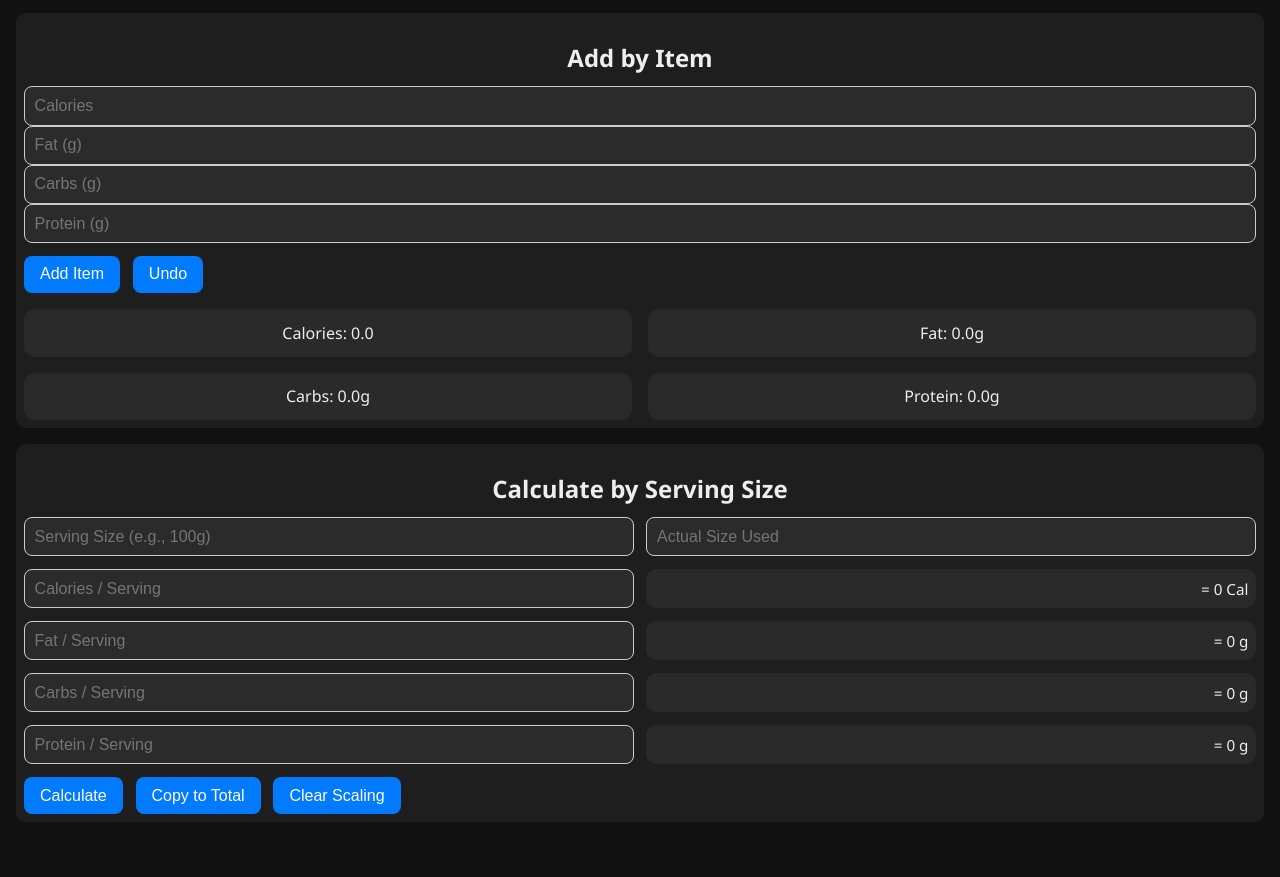
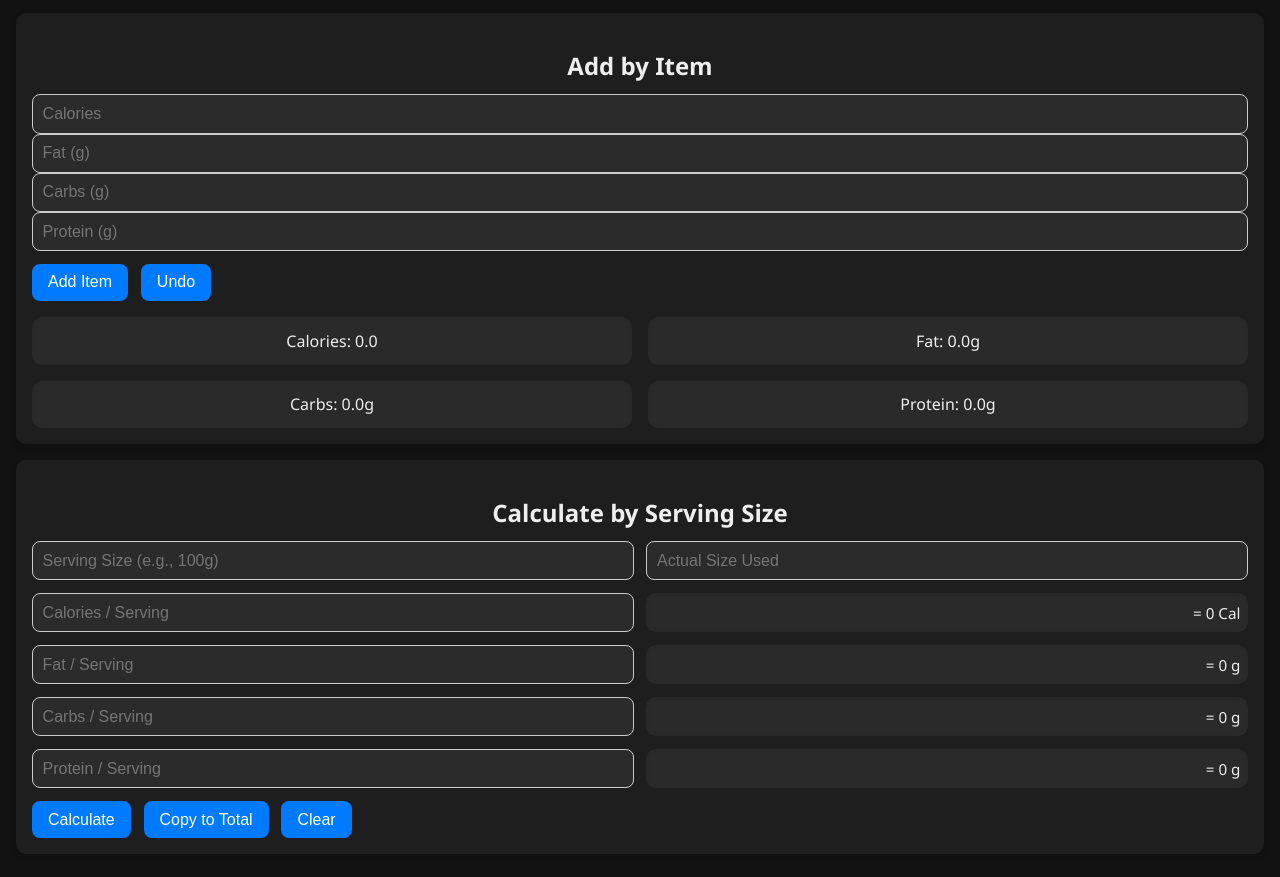
Before and after one commit to Rthunt15/Rthunt15.github.io, a plain HTML site: page Macro Calc/index.html in a window 1280 px wide. Shown: the part 83-960 px from the top of the page. Before the commit the page ends 937 px from the top, so only its background shows below. Drawn offline with Linux system fonts and the light colour scheme.

Commit message:
Update index.html

```diff
--- a/Macro Calc/index.html
+++ b/Macro Calc/index.html
@@ -43,7 +43,7 @@
 
   .section {
     background-color: var(--box);
-    padding: .5em;
+    padding: 1em;
     margin: 1em 0;
     border-radius: 10px;
     box-shadow: 0 2px 6px rgba(0,0,0,0.1);
@@ -183,7 +183,7 @@
   <div class="button-group">
     <button onclick="calculateByServing()">Calculate</button>
     <button onclick="addServingToTotal()">Copy to Total</button>
-    <button onclick="clearScaling()">Clear Scaling</button>
+    <button onclick="clearScaling()">Clear</button>
   </div>
 </div>
 
```
